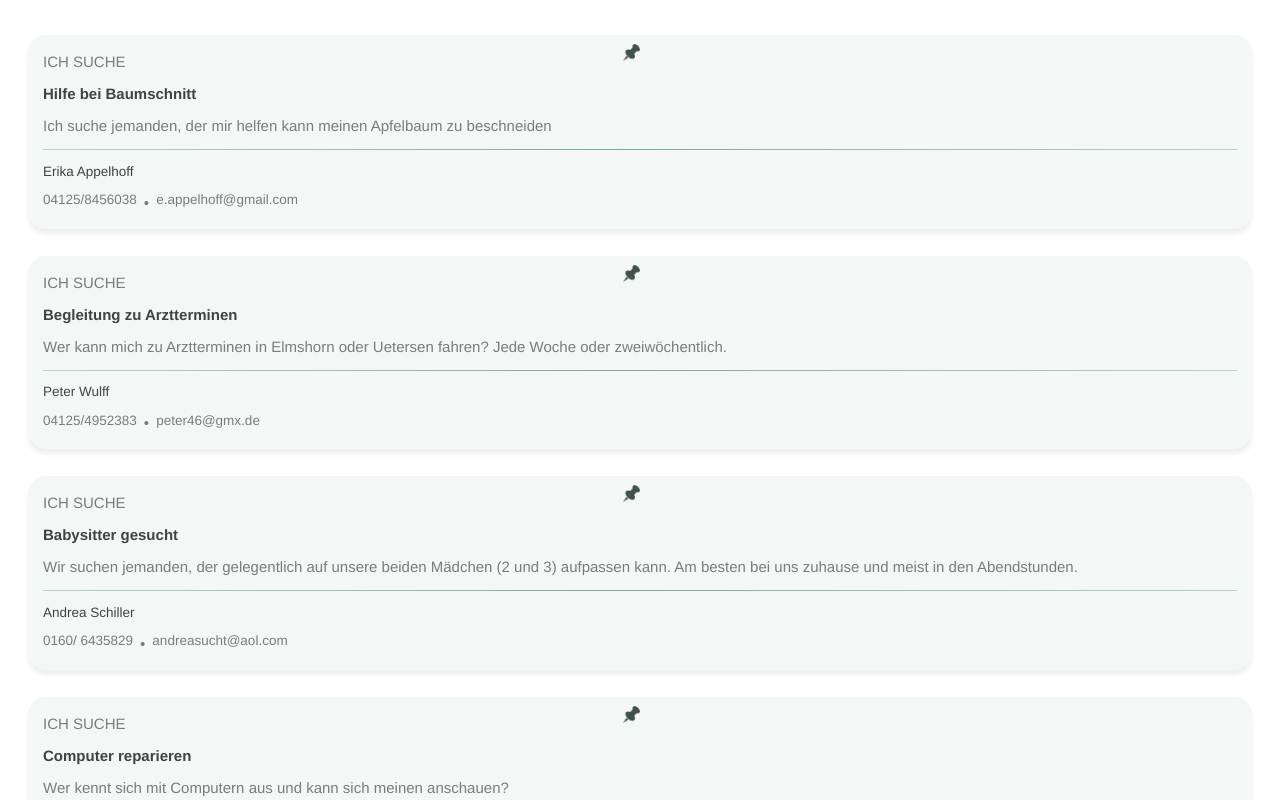
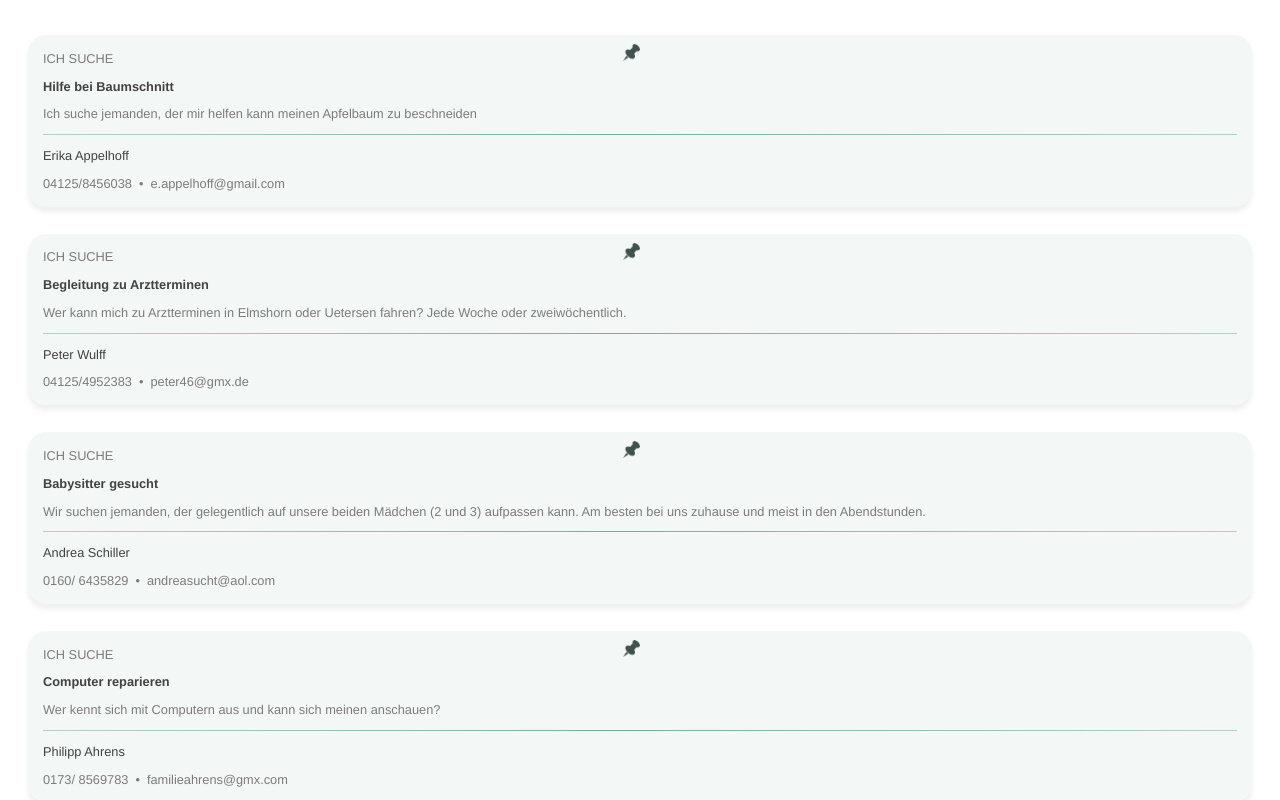
Before and after one commit to jreisswig/capstone-project, a React (Create React App) app: page / in a window 1280 px wide. Shown: the top 800 px of the page. Built offline with nearby package versions, Linux system fonts and the light colour scheme.

Commit message:
code sauber

```diff
--- a/src/App.js
+++ b/src/App.js
@@ -8,14 +8,7 @@ export default function App() {
     <div className="App">
       <PostContainer>
         {postData.map((post, index) => (
-          <Post
-            title={post.title}
-            description={post.description}
-            name={post.name}
-            telnumber={post.telnumber}
-            email={post.email}
-            key={index}
-          />
+          <Post {...post} key={index} />
         ))}
       </PostContainer>
     </div>
@@ -26,5 +19,4 @@ const PostContainer = styled.div`
   display: grid;
   gap: 20px;
   padding: 20px;
-  overflow: scroll;
 `
--- a/src/GlobalStyles.js
+++ b/src/GlobalStyles.js
@@ -8,9 +8,9 @@ box-sizing: border-box;
 :root {
 margin: 0px;
 font-family: 'Helvetica Neue', sans-serif;
-font-size: 15px;
+font-size: 0.8rem;
 color: #7d7b7b;
-heigth: 100vh;
+height: 100vh;
 
 }
 
--- a/src/Post.js
+++ b/src/Post.js
@@ -3,17 +3,17 @@ import styled from 'styled-components/macro'
 import Pin from './Pin.js'
 import PropTypes from 'prop-types'
 
-export default function Post({ title, description, name, telnumber, email }) {
+export default function Post({ title, description, name, phonenumber, email }) {
   return (
     <PostWrapper>
       <Pin></Pin>
       <PostSearch>ICH SUCHE</PostSearch>
-      <PostTitle fontWeight="bold">{title}</PostTitle>
+      <PostTitle>{title}</PostTitle>
       <PostDescription>{description}</PostDescription>
       <Line />
       <PostName>{name}</PostName>
       <ContactWrapper>
-        <PostTelNumber>{telnumber}</PostTelNumber>
+        <PostPhoneNumber>{phonenumber} </PostPhoneNumber>
         <p>•</p>
         <PostEmail>{email}</PostEmail>
       </ContactWrapper>
@@ -53,22 +53,20 @@ const PostWrapper = styled.section`
   }
 `
 const PostTitle = styled.p`
-  font-weight: ${props => props.fontWeight};
+  font-weight: bold;
   color: #424242;
 `
 const PostDescription = styled.p``
 const PostName = styled.p`
   color: #424242;
-  font-size: 0.9rem;
+
   margin-bottom: 0px;
 `
-const PostTelNumber = styled.p`
+const PostPhoneNumber = styled.p`
   padding-right: 7px;
-  font-size: 0.9rem;
 `
 const PostEmail = styled.p`
   padding-left: 7px;
-  font-size: 0.9rem;
 `
 const PostSearch = styled.p`
   font-weight: lighter;
@@ -86,6 +84,6 @@ Post.propTypes = {
   title: PropTypes.string.isRequired,
   description: PropTypes.string.isRequired,
   name: PropTypes.string.isRequired,
-  telnumber: PropTypes.number.isRequired,
+  phonenumber: PropTypes.number.isRequired,
   email: PropTypes.string.isRequired
 }
--- a/src/posts.json
+++ b/src/posts.json
@@ -2,42 +2,42 @@
   {
     "title": "Hilfe bei Baumschnitt",
     "description": "Ich suche jemanden, der mir helfen kann meinen Apfelbaum zu beschneiden",
-    "categorie": "Garten",
+    "category": "Haus und Hof",
     "name": "Erika Appelhoff",
-    "telnumber": "04125/8456038",
+    "phonenumber": "04125/8456038",
     "email": "e.appelhoff@gmail.com"
   },
 
   {
     "title": "Begleitung zu Arztterminen",
     "description": "Wer kann mich zu Arztterminen in Elmshorn oder Uetersen fahren? Jede Woche oder zweiwöchentlich.",
-    "categorie": "Fahrdienst",
+    "category": "Fahrdienst",
     "name": "Peter Wulff",
-    "telnumber": "04125/4952383",
+    "phonenumber": "04125/4952383",
     "email": "peter46@gmx.de"
   },
   {
     "title": "Babysitter gesucht",
     "description": "Wir suchen jemanden, der gelegentlich auf unsere beiden Mädchen (2 und 3) aufpassen kann. Am besten bei uns zuhause und meist in den Abendstunden.",
-    "categorie": "Kind und Familie",
+    "category": "Kind und Familie",
     "name": "Andrea Schiller",
-    "telnumber": "0160/ 6435829",
+    "phonenumber": "0160/ 6435829",
     "email": "andreasucht@aol.com"
   },
   {
     "title": "Computer reparieren",
     "description": "Wer kennt sich mit Computern aus und kann sich meinen anschauen?",
-    "categorie": "Technik",
+    "category": "Technik",
     "name": "Philipp Ahrens",
-    "telnumber": "0173/ 8569783",
+    "phonenumber": "0173/ 8569783",
     "email": "familieahrens@gmx.com"
   },
   {
     "title": "Gassigehen und Hund füttern",
     "description": "Könnte jemand am Wochenende Emil füttern und 1-2 mal mit ihm Gassigehen?",
-    "categorie": "Haustiere",
+    "category": "Haustiere",
     "name": "Olli Runge",
-    "telnumber": "0160/ 5574987",
+    "phonenumber": "0160/ 5574987",
     "email": "ollis83@gmail.com"
   }
 ]
```
Also changed, not shown: 1 other file (tests, documents, lock files or other folders).
